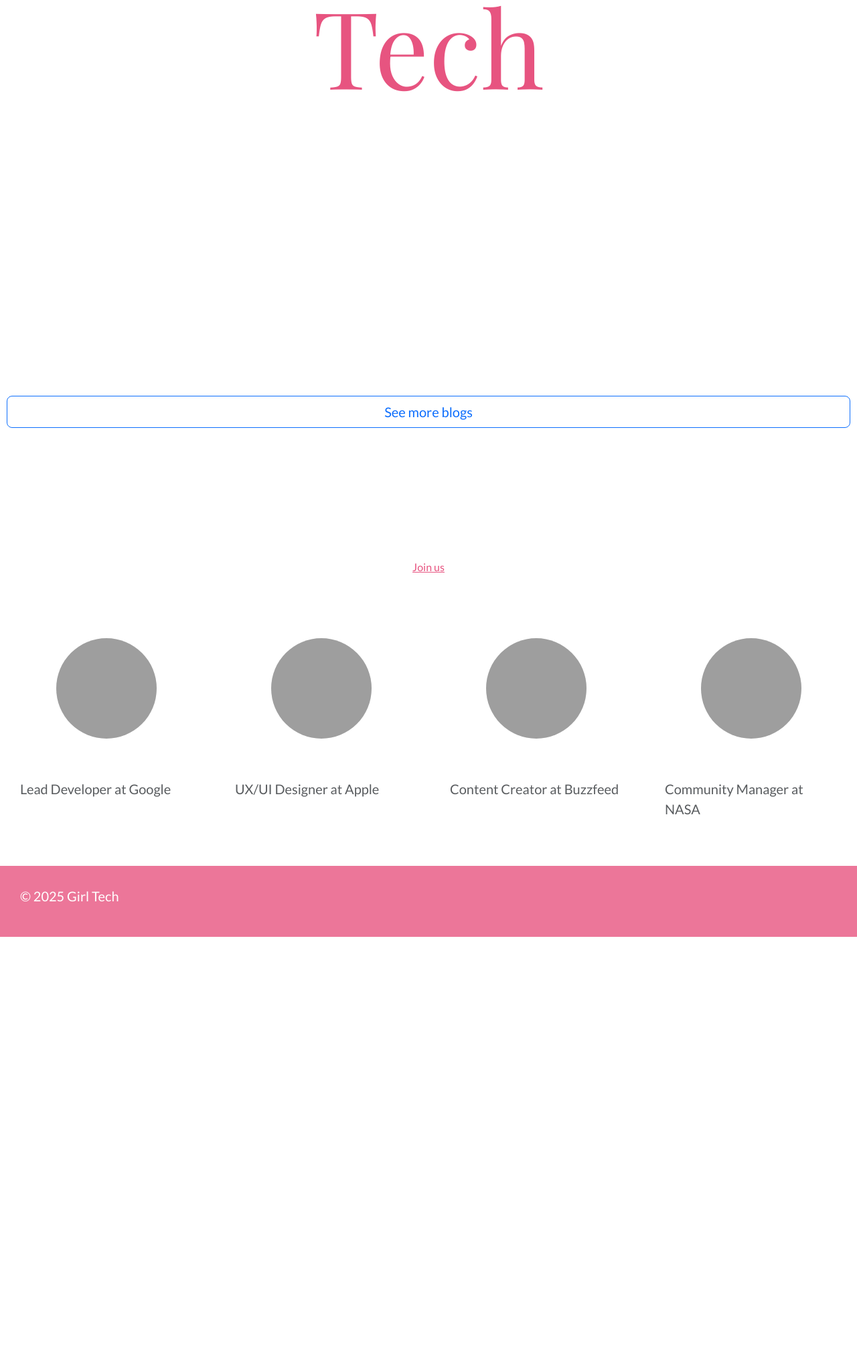
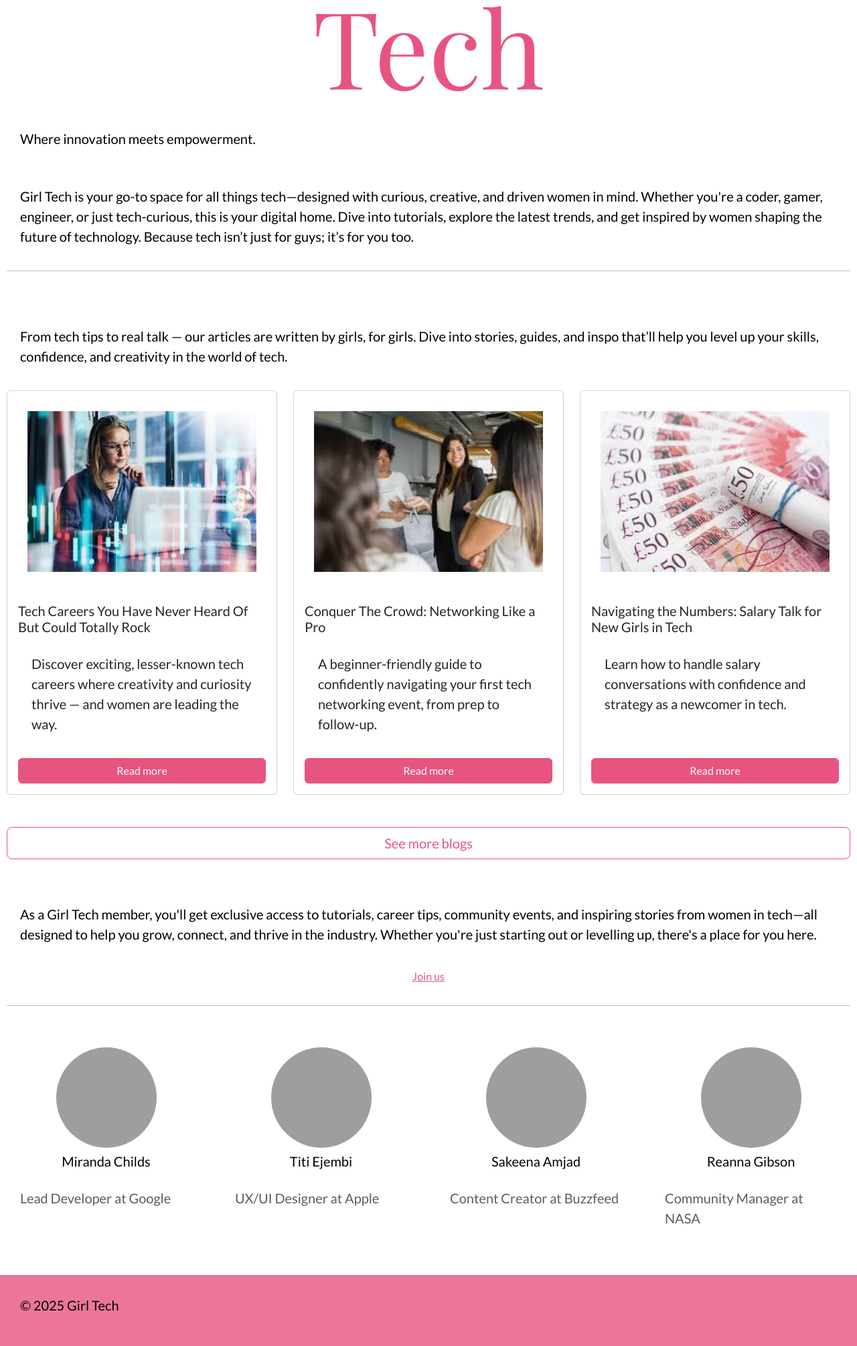
Before and after one commit to Keena1205/homework_week11, a Flask app: page / in a window 1280 px wide. Shown: the part 404-2414 px from the top of the page at 67% size. Before the commit the page ends 1803 px from the top, so only its background shows below. Run offline with Flask 3, Linux system fonts and the light colour scheme; some web fonts are replaced; grey boxes are pictures that could not be loaded.

Commit message:
UPDATE: Styling

```diff
--- a/application/static/main_styles.css
+++ b/application/static/main_styles.css
@@ -4,7 +4,6 @@
 body {
     font-family: 'Lato', sans-serif;  /* Apply Lato to the body */
     font-weight: 400;
-
     }
 
     h1 {
@@ -28,6 +27,7 @@ body {
       color: #ffffff; /* black text */
       text-align: center;
       font-size: 2em;
+
     }
     p {
       font-size: 20px;
@@ -40,19 +40,19 @@ body {
 
   .bg-1 {
       background-color: #ffffff; /* white background */
-      color: #ffffff;  /* black text */
+      color: #000000;  /* black text */
   }
   .bg-2 {
       background-color: #ffffff; /* white */
-      color: #ffffff;
+      color: #000000;
   }
   .bg-3 {
       background-color: #ffffff; /* black */
-      color: #ffffff;
+      color: #000000;
   }
   .bg-4 {
       background-color: #ec7699; /* pink */
-      color: #fff;
+      color: #000000;
   }
   .container-fluid {
       padding-top: 20px;
@@ -71,7 +71,7 @@ body {
       letter-spacing: 5px;
   }
   .navbar-nav  li a:hover {
-      color: #f5bbcc !important; /* light pink */
+      color: #f5bbcc; /* light pink */
   }
     #message {
       color: #f198b3; /* pink */
--- a/application/templates/home.html
+++ b/application/templates/home.html
@@ -1,5 +1,6 @@
 {% extends "layout.html" %}
 {% block body_content %}
+
 <h1>Welcome to Girl Tech</h1>
 
 <p>Where innovation meets empowerment.</p>
@@ -21,18 +22,61 @@
         <div class="card-body d-flex flex-column">
             <h5 class="card-title">{{ blog.title }}</h5>
             <p class="card-text">{{ blog.summary }}</p>
-            <a href="{{ url_for('blog_detail', slug=blog.slug) }}" class="btn btn-primary mt-auto">Read more</a>
-        </div>
+            <a href="{{ url_for('blog_detail', slug=blog.slug) }}" class="btn btn-primary mt-auto">Read more</a>        </div>
     </div>
 </div>
 {% endfor %}
 
-<!-- See more blogs button -->
-<div class="text-center mt-4">
-    <a href="{{ url_for('blog') }}" class="btn btn-outline-primary btn-lg">See more blogs</a>
+<style>
+.card-img-top {
+    height: 300px;
+    object-fit: cover;
+    padding: 30px;
+}
+</style>
+
+<div class="row">
+    <div class="col-md-4 mb-4">
+        <div class="card h-100 d-flex flex-column">
+            <img src="static/images/girltechcareers.jfif" class="card-img-top" alt="Tech careers">
+            <div class="card-body d-flex flex-column">
+                <h5 class="card-title">Tech Careers You Have Never Heard Of But Could Totally Rock</h5>
+                <p class="card-text">Discover exciting, lesser-known tech careers where creativity and curiosity thrive — and women are leading the way.</p>
+                <a href="{}" class="btn btn-primary mt-auto">Read more</a>
+            </div>
+        </div>
+    </div>
+
+    <div class="col-md-4 mb-4">
+        <div class="card h-100 d-flex flex-column">
+            <img src="static/images/networking.jfif" class="card-img-top" alt="Networking">
+            <div class="card-body d-flex flex-column">
+                <h5 class="card-title">Conquer The Crowd: Networking Like a Pro</h5>
+                <p class="card-text">A beginner-friendly guide to confidently navigating your first tech networking event, from prep to follow-up.</p>
+                <a href="{}" class="btn btn-primary mt-auto">Read more</a>
+            </div>
+        </div>
+    </div>
+
+    <div class="col-md-4 mb-4">
+        <div class="card h-100 d-flex flex-column">
+            <img src="static/images/salary.jfif" class="card-img-top" alt="Salary">
+            <div class="card-body d-flex flex-column">
+                <h5 class="card-title">Navigating the Numbers: Salary Talk for New Girls in Tech</h5>
+                <p class="card-text">Learn how to handle salary conversations with confidence and strategy as a newcomer in tech.</p>
+                <a href="{}" class="btn btn-primary mt-auto">Read more</a>
+            </div>
+        </div>
+    </div>
 </div>
 
-<hr>
+<!-- See more blogs button -->
+
+<div class="text-center mt-4">
+    <a href="{{ url_for('blog') }}" class="btn btn-outline-primary btn-lg" style="color: #e75480; border-color: #e75480;">See more blogs</a>
+</div>
+
+
 
 
 <!--Join module-->
--- a/application/templates/layout.html
+++ b/application/templates/layout.html
@@ -6,9 +6,11 @@
 <head>
 
     <link href="https://cdn.jsdelivr.net/npm/bootstrap@5.3.0/dist/css/bootstrap.min.css" rel="stylesheet">
-<script src="https://cdn.jsdelivr.net/npm/bootstrap@5.3.0/dist/js/bootstrap.bundle.min.js"></script>
+    <script src="https://cdn.jsdelivr.net/npm/bootstrap@5.3.0/dist/js/bootstrap.bundle.min.js"></script>
 
 </head>
+
+
 
 <header>
         <!-- Required meta tags -->
```
